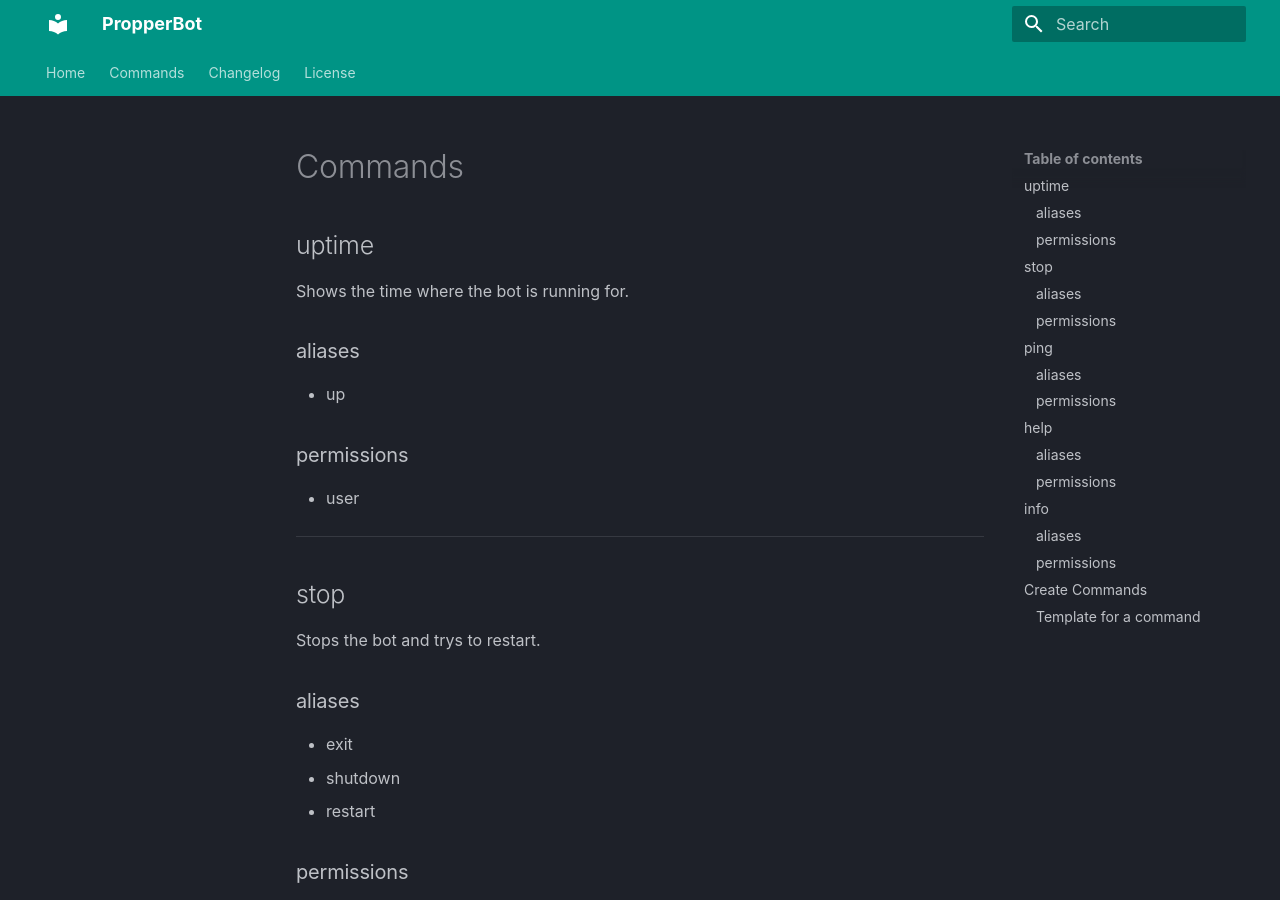
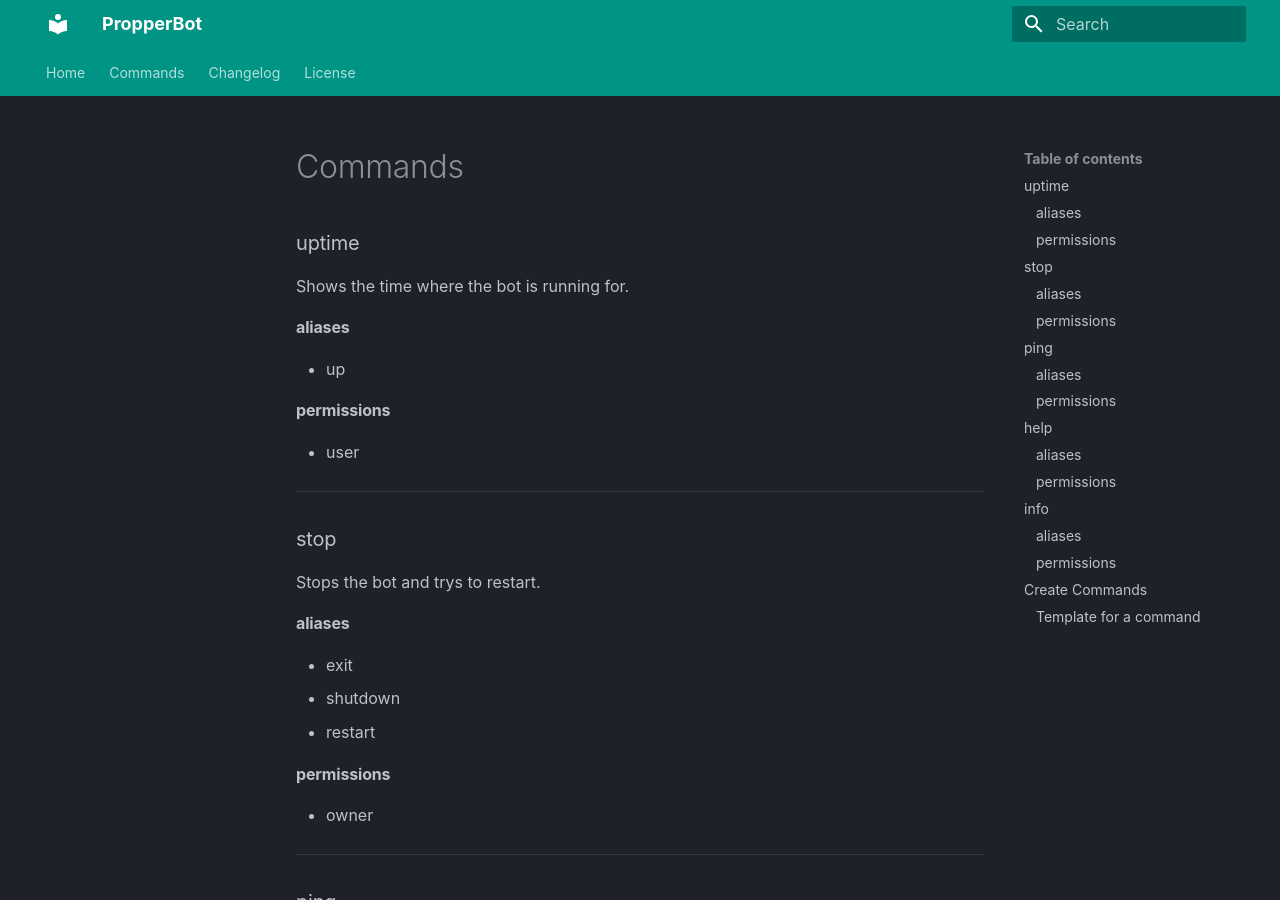
Before and after one commit to PopperDevs/PopperBot-docs, an MkDocs documentation site: the page built from docs/commands.md, in a window 1280 px wide and 900 px high. Built offline with MkDocs 1.6.1 and Material for MkDocs 9.7.7, drawn with Linux system fonts in a browser that asks for light colours.

Commit message:
edited heading size

```diff
--- a/docs/commands.md
+++ b/docs/commands.md
@@ -1,45 +1,45 @@
 # Commands
 
-## uptime
+### uptime
 Shows the time where the bot is running for.
-### aliases
+#### aliases
  - up
-### permissions
+#### permissions
  - user
 
 ---
-## stop
+### stop
 Stops the bot and trys to restart.
-### aliases
+#### aliases
  - exit
  - shutdown
  - restart
-### permissions
+#### permissions
  - owner
 
  ---
-## ping
+### ping
 Display the latency between server and bot.
-### aliases
+#### aliases
  - p
  - pong
-### permissions
+#### permissions
  - user
 
  ---
-## help
+### help
 Send an information message with commands ith descriiption.
-### aliases
+#### aliases
  - h
-### permissions
+#### permissions
  - user
 
  ---
-## info
+### info
 Send an information message content about the bot and the guild.
-### aliases
+#### aliases
  - i
-### permissions
+#### permissions
  - user
 
 ## Create Commands
```
